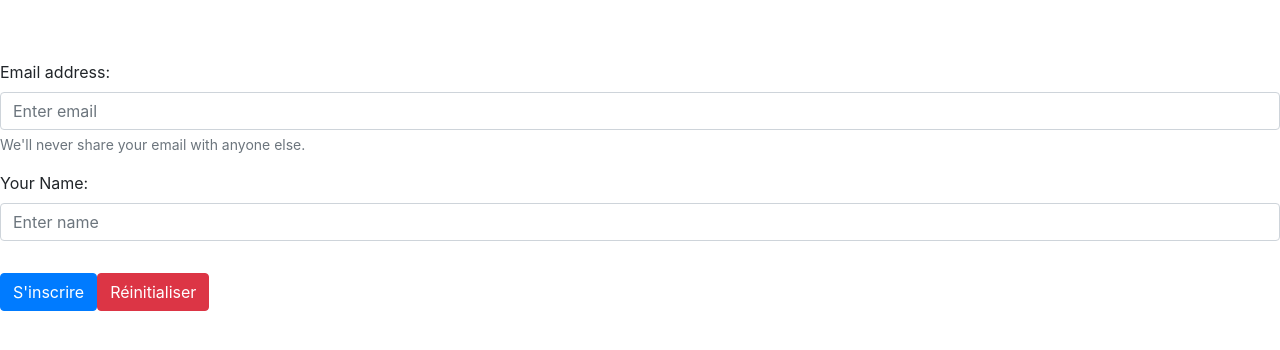
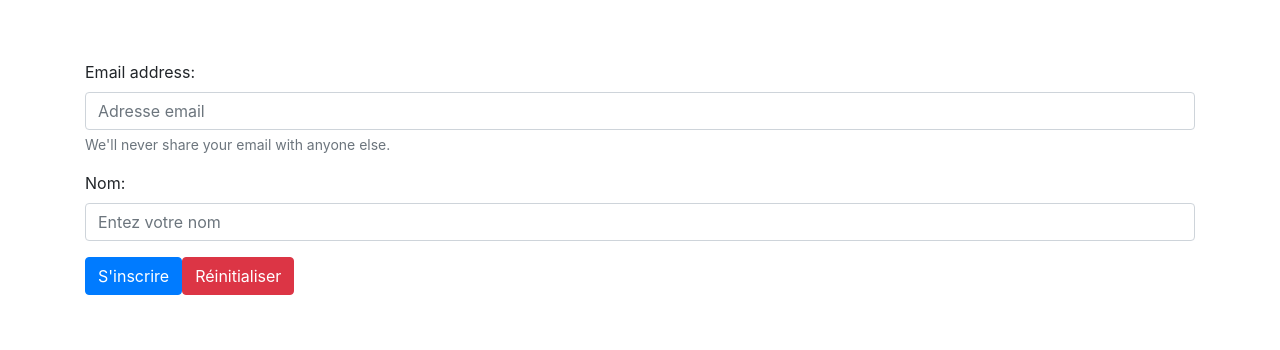
Before and after one commit to 2020-2021-PROJET-INFO5-G11/App, a Vue app in the folder client/: page /inscription in a window 1280 px wide. Shown: the top 350 px of the page. Built offline with nearby package versions, Linux system fonts and the light colour scheme.

Commit message:
page d'inscription, champs email et nom

```diff
--- a/client/src/pages/inscription.vue
+++ b/client/src/pages/inscription.vue
@@ -1,6 +1,9 @@
 <template>
-<div>
+
+<div class="container" >
+
    <b-form @submit="onSubmit" @reset="onReset" v-if="show">
+
     <b-form-group
         id="input-group-1"
         label="Email address:"
@@ -11,32 +14,25 @@
           id="input-1"
           v-model="form.email"
           type="email"
-          placeholder="Enter email"
+          placeholder="Adresse email"
           required
         ></b-form-input>
       </b-form-group>
 
-      <b-form-group id="input-group-2" label="Your Name:" label-for="input-2">
+      <b-form-group id="input-group-2" label="Nom:" label-for="input-2">
         <b-form-input
           id="input-2"
           v-model="form.name"
-          placeholder="Enter name"
+          placeholder="Entez votre nom"
           required
         ></b-form-input>
-      </b-form-group>
-
-      <b-form-group id="input-group-4" v-slot="{ ariaDescribedby }">
-        <b-form-checkbox-group
-          v-model="form.checked"
-          id="checkboxes-4"
-          :aria-describedby="ariaDescribedby"
-        >
-        </b-form-checkbox-group>
       </b-form-group>
 
       <b-button type="submit" variant="primary">S'inscrire</b-button>
       <b-button type="reset" variant="danger">Réinitialiser</b-button>
     </b-form>
+
+
 </div>
 </template>
 
```
